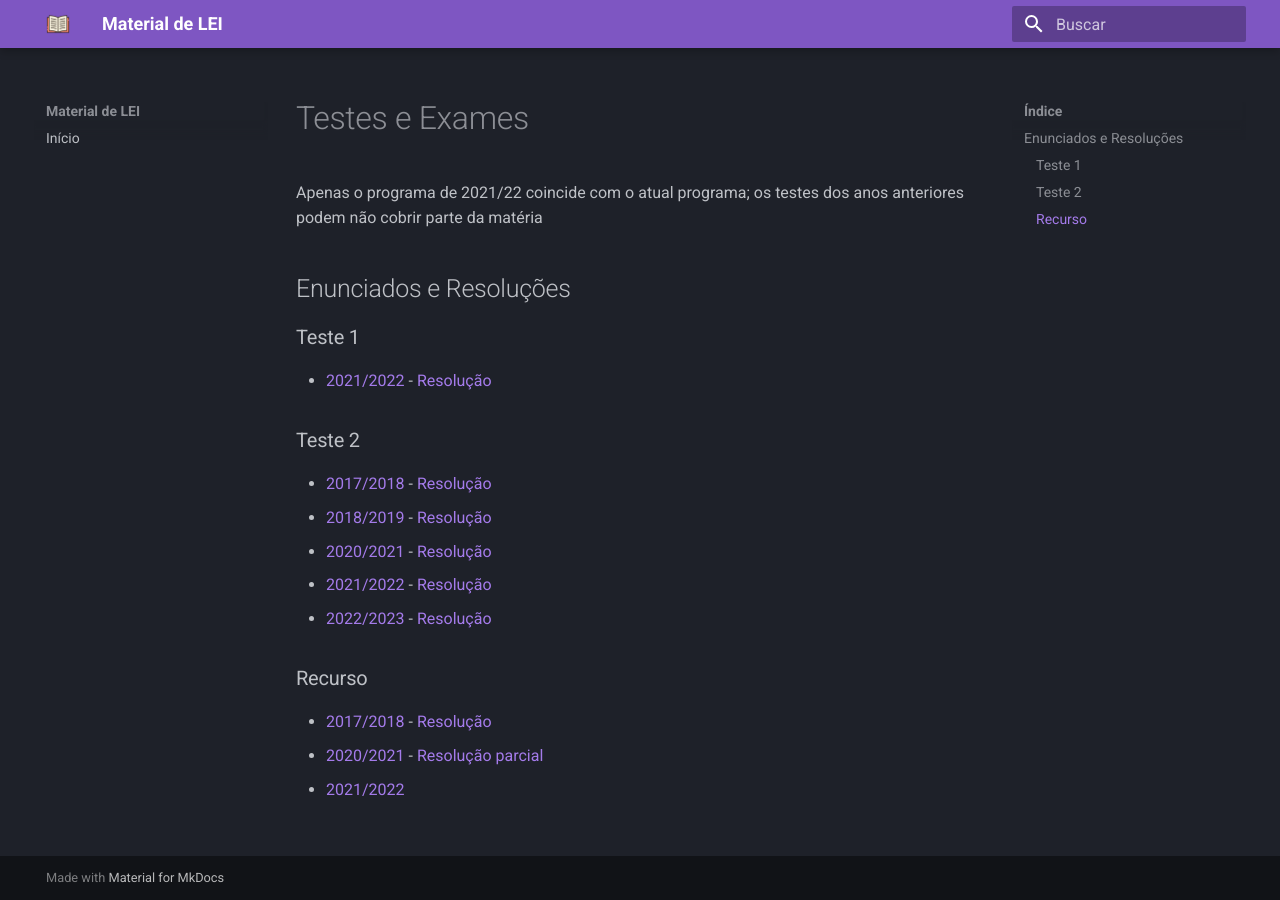
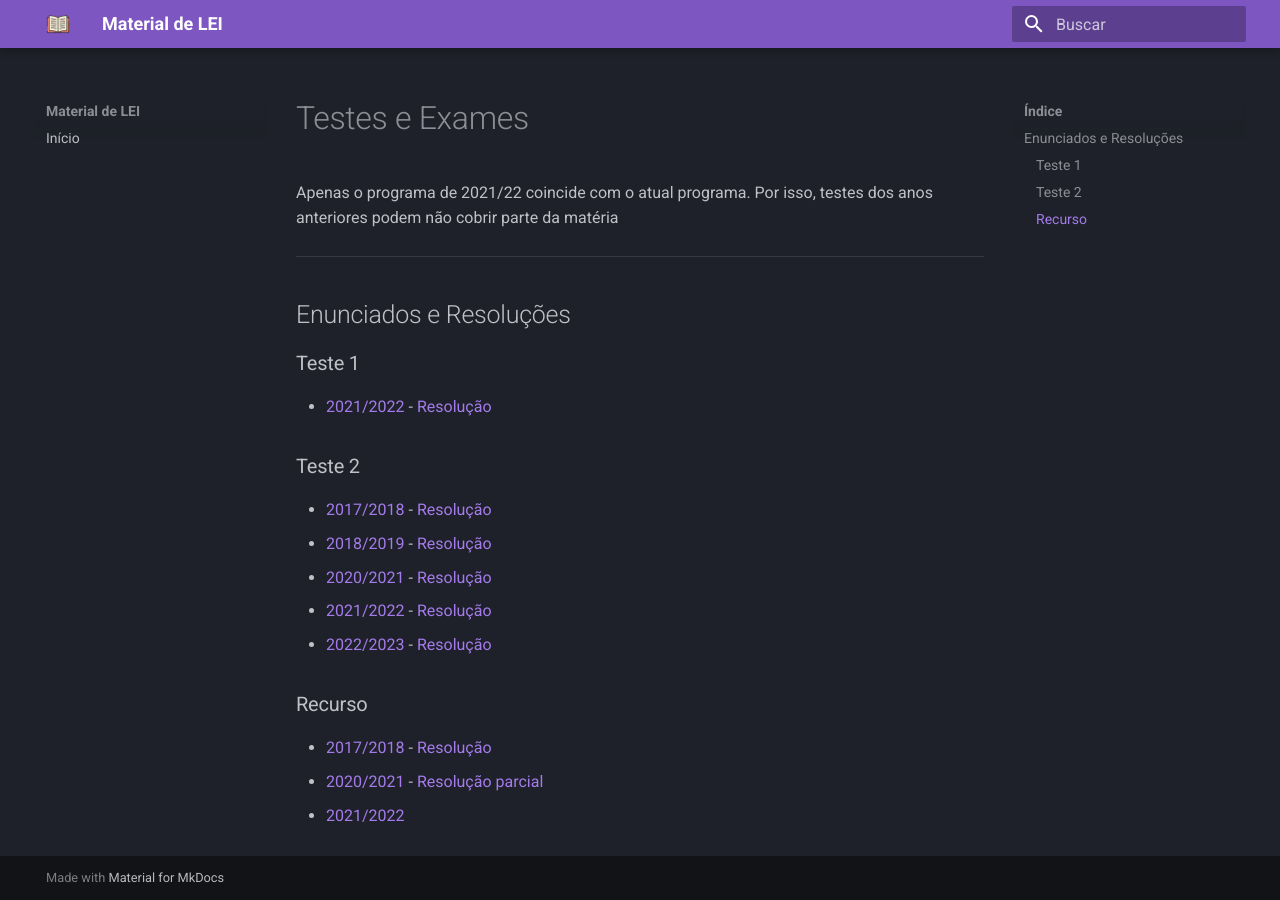
Before and after one commit to eduardo106919/LEI-Material-Estudo, an MkDocs documentation site: the page built from docs/Lógica/Testes e Exames/README.md, in a window 1280 px wide. Built offline with MkDocs 1.6.1 and Material for MkDocs 9.7.7, drawn with Linux system fonts in a browser that asks for light colours.

Commit message:
Lógica + IO

```diff
--- a/docs/Lógica/Testes e Exames/README.md
+++ b/docs/Lógica/Testes e Exames/README.md
@@ -1,5 +1,7 @@
 # Testes e Exames
-Apenas o programa de 2021/22 coincide com o atual programa; os testes dos anos anteriores podem não cobrir parte da matéria
+Apenas o programa de 2021/22 coincide com o atual programa. Por isso, testes dos anos anteriores podem não cobrir parte da matéria
+
+---
 
 ## Enunciados e Resoluções
 
--- a/to-do-list.txt
+++ b/to-do-list.txt
@@ -39,3 +39,5 @@ TMD
 Colocar em IO a revisão do teste do Duarte
 
 Rever de que ano é o teste que diz '2023/2024' de TN de EPTN (não é 2022/2023 ?)
+
+tentar sacar créditos dos gajos dos formulários de IO
```
Also changed, not shown: docs/IO/Formulários para os testes/README.md (+2 -0 lines), docs/IO/README.md (+1 -1 lines), docs/Lógica/README.md (+3 -0 lines).
